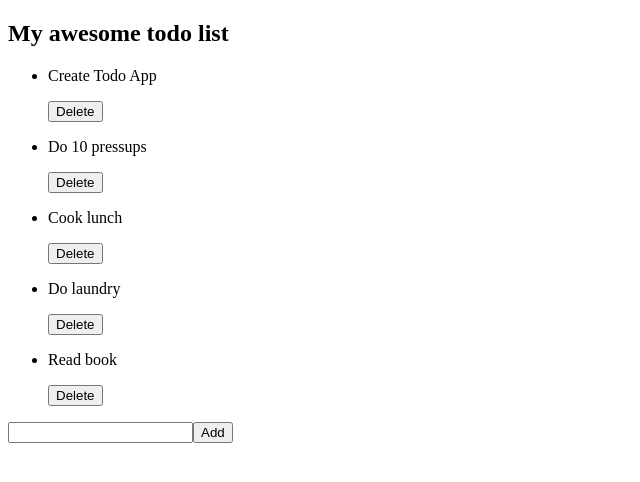
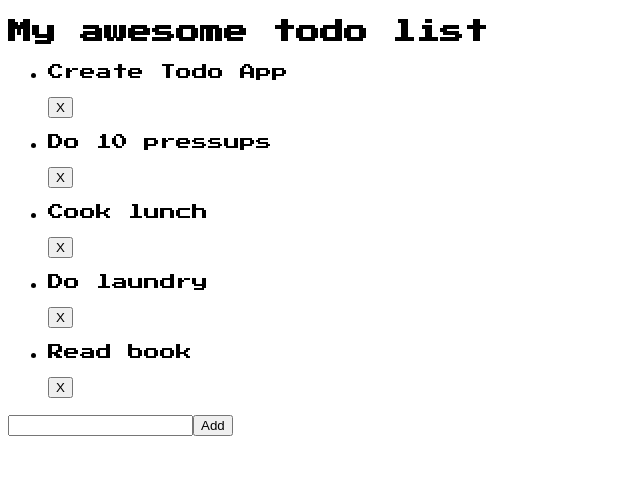
Before and after one commit to vcory/todo-app, a Vue app: page / in a window 1280 px wide. Shown: the top 482 px of the page, without its empty margins (0-640 px from the left). Built offline with nearby package versions, Linux system fonts and the light colour scheme.

Commit message:
Start style and change del button

```diff
--- a/public/index.html
+++ b/public/index.html
@@ -5,6 +5,8 @@
     <meta http-equiv="X-UA-Compatible" content="IE=edge">
     <meta name="viewport" content="width=device-width,initial-scale=1.0">
     <link rel="icon" href="<%= BASE_URL %>favicon.ico">
+    <link href="https://fonts.googleapis.com/css?family=Press+Start+2P" rel="stylesheet">
+    <link rel="stylesheet" href="style.css">
     <title><%= htmlWebpackPlugin.options.title %></title>
   </head>
   <body>
--- /dev/null
+++ b/public/style.css
@@ -0,0 +1,3 @@
+html, body {
+    font-family: "Press Start 2P";
+}
--- a/src/components/Todo.vue
+++ b/src/components/Todo.vue
@@ -1,7 +1,7 @@
 <template>
     <div v-bind:class="{ 'completed': todo.completed }">
         <p v-on:click="markComplete">{{todo.title}}</p>
-        <button @click="$emit('delete-todo', todo.id)">Delete</button>
+        <button @click="$emit('delete-todo', todo.id)">X</button>
     </div>
 </template>
 
```
